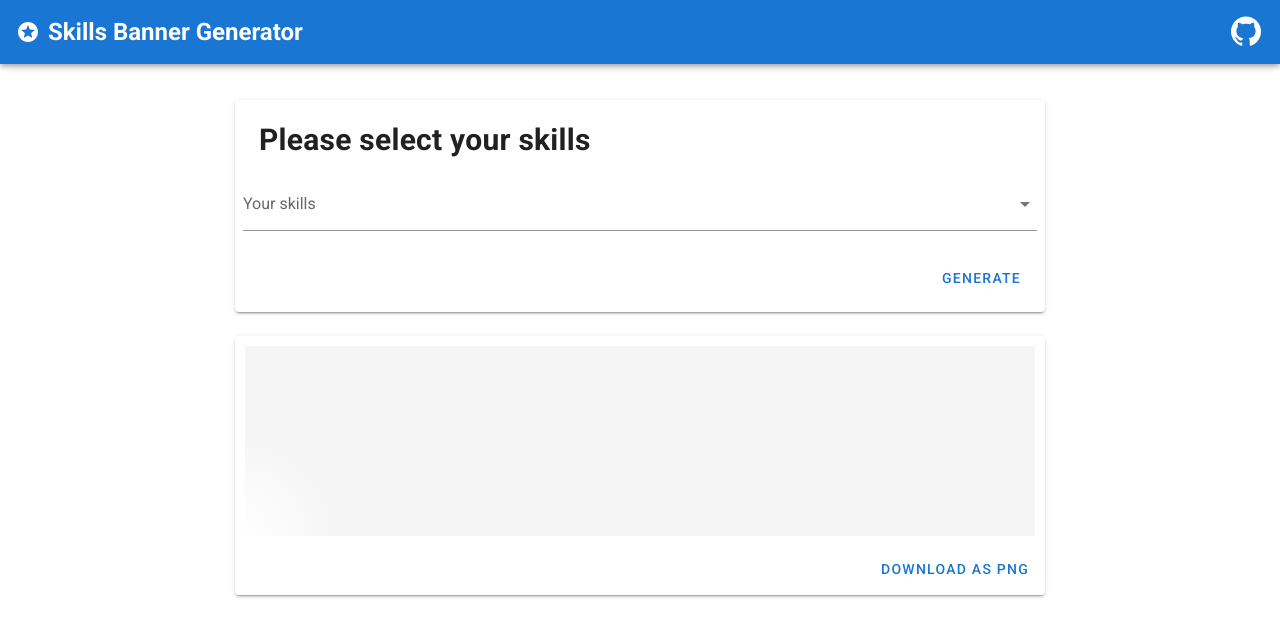
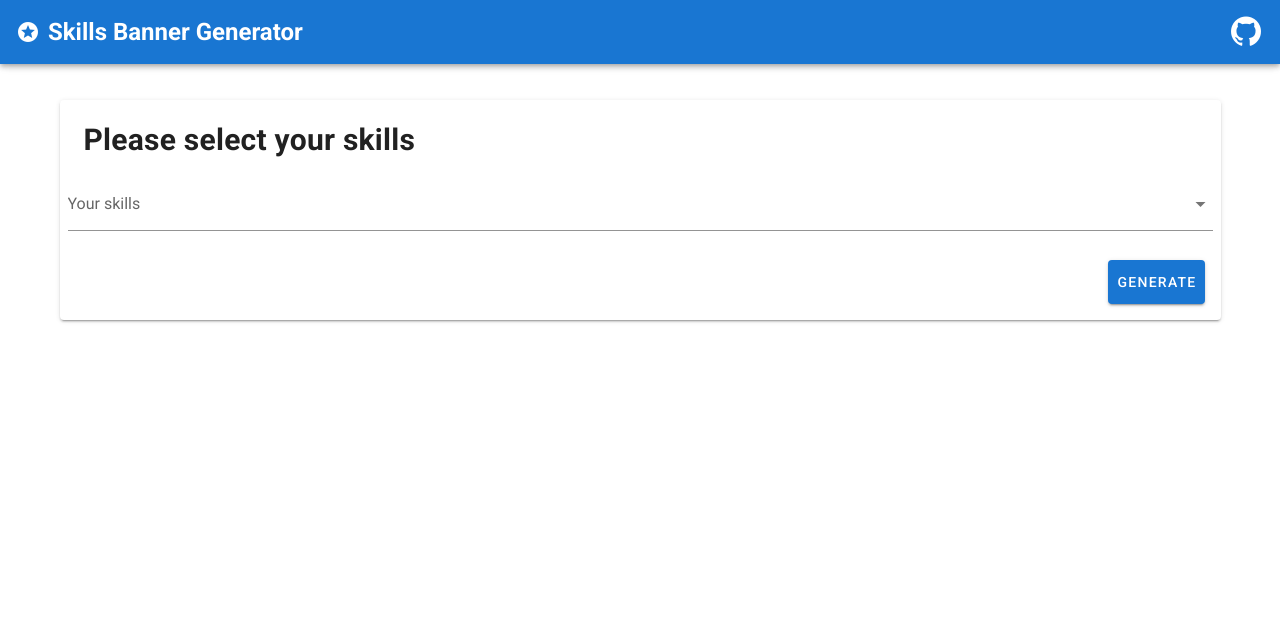
Before and after one commit to boukadam/bannershake, a Vue app: page / in a window 1280 px wide. Shown: the top 636 px of the page. Built offline with nearby package versions, Linux system fonts and the light colour scheme.

Commit message:
Create canvas dynamically and show only PNG data

```diff
--- a/public/index.html
+++ b/public/index.html
@@ -1,7 +1,7 @@
 <!DOCTYPE html>
 <html lang="en">
   <head>
-    <title>Skills banner generator</title>
+    <title>Skills Banner Generator</title>
     <meta charset="utf-8">
     <meta http-equiv="X-UA-Compatible" content="IE=edge">
     <meta name="viewport" content="width=device-width,initial-scale=1.0">
--- a/src/App.vue
+++ b/src/App.vue
@@ -6,19 +6,20 @@
         <h2>Skills Banner Generator</h2>
       </div>
       <v-spacer></v-spacer>
-      <a href='https://github.com/boukadam/skills-banner-generator'><v-icon large>mdi-github</v-icon></a>
+      <a href="https://github.com/boukadam/skills-banner-generator"
+        ><v-icon large>mdi-github</v-icon></a
+      >
     </v-app-bar>
 
     <v-main>
       <v-container>
-        <v-card class="mx-lg-auto mt-6 pa-2" :width="canvasWidth + 10">
+        <v-card class="mx-lg-auto mt-6 pa-2">
           <v-card-title>
             <h2>Please select your skills</h2>
           </v-card-title>
           <v-autocomplete
             v-model="selected"
             :items="skills"
-            :search-input.sync="search"
             label="Your skills"
             multiple
             clearable
@@ -44,13 +45,18 @@
           </v-autocomplete>
           <v-card-actions>
             <v-spacer></v-spacer>
-            <v-btn color="primary" text @click="generate"> Generate </v-btn>
+            <v-btn
+              color="primary"
+              :disabled="generationBeingProcessed"
+              @click="generate"
+              large
+            >
+              Generate
+            </v-btn>
           </v-card-actions>
         </v-card>
-        <v-card class="mx-lg-auto mt-6" :width="canvasWidth + 10">
-          <canvas id="myCanvas" :width="canvasWidth" :height="canvasHeight">
-            Your browser does not support the HTML5 canvas tag.
-          </canvas>
+        <v-card v-if="generatedImage" class="mx-lg-auto mt-6">
+          <v-card-text><v-img :src="generatedImage"></v-img></v-card-text>
           <v-card-actions>
             <v-spacer></v-spacer>
             <v-btn color="primary" text @click="download">
@@ -58,6 +64,14 @@
             </v-btn>
           </v-card-actions>
         </v-card>
+        <canvas
+          id="myCanvas"
+          :width="canvasWidth"
+          :height="canvasHeight"
+          hidden
+        >
+          Your browser does not support the HTML5 canvas tag.
+        </canvas>
       </v-container>
     </v-main>
   </v-app>
@@ -71,11 +85,12 @@ export default {
   data: () => ({
     skills: json,
     selected: [],
-    search: null,
-    canvasWidth: 800,
-    canvasHeight: 200,
-    logoSize: 40,
-    logoMargin: 4,
+    canvasWidth: 800 * 4,
+    canvasHeight: 200 * 4,
+    logoSize: 40 * 4,
+    logoMargin: 4 * 4,
+    generatedImage: null,
+    generationBeingProcessed: false,
   }),
   computed: {
     logoArea() {
@@ -88,33 +103,7 @@ export default {
       return Math.floor(this.canvasHeight / this.logoArea);
     },
   },
-  watch: {
-    selected() {
-      this.search = null;
-    },
-  },
-  mounted() {
-    this.drawCanvasBackground();
-  },
   methods: {
-    drawCanvasBackground() {
-      var canvas = document.getElementById("myCanvas");
-      var ctx = canvas.getContext("2d");
-      // Create gradient
-      var grd = ctx.createRadialGradient(
-        0,
-        this.canvasWidth / 4,
-        5,
-        0,
-        this.canvasWidth / 4,
-        this.canvasHeight / 2
-      );
-      grd.addColorStop(1, "whitesmoke");
-      grd.addColorStop(0, "white");
-      // Fill with gradient
-      ctx.fillStyle = grd;
-      ctx.fillRect(10, 10, this.canvasWidth, this.canvasHeight);
-    },
     onSkillRemoved(data) {
       data.parent.selectItem(data.item);
     },
@@ -127,9 +116,31 @@ export default {
       };
     },
     generate() {
-      var c = document.getElementById("myCanvas");
-      var ctx = c.getContext("2d");
+      this.generationBeingProcessed = true;
+
+      // Init canvas
+      var canvas = document.createElement("canvas");
+      canvas.width = this.canvasWidth;
+      canvas.height = this.canvasHeight;
+      var ctx = canvas.getContext("2d");
+
+      // With gradient background
+      var grd = ctx.createRadialGradient(
+        0,
+        this.canvasWidth / 4,
+        5,
+        0,
+        this.canvasWidth / 4,
+        this.canvasHeight / 2
+      );
+      grd.addColorStop(1, "whitesmoke");
+      grd.addColorStop(0, "white");
+      ctx.fillStyle = grd;
+      ctx.fillRect(10, 10, this.canvasWidth, this.canvasHeight);
+
+      // Append selected logos
       var _this = this;
+      var drawnLogos = 0;
       this.selected.forEach((element, index) => {
         var image = new Image();
         image.addEventListener("load", function () {
@@ -151,12 +162,16 @@ export default {
             width,
             height
           );
+          drawnLogos++;
+          if (drawnLogos === _this.selected.length) {
+            _this.generatedImage = canvas.toDataURL("image/png;base64");
+            _this.generationBeingProcessed = false;
+          }
         });
         image.src = require("./static/logos/" + element);
       });
     },
     download() {
-      var canvas = document.getElementById("myCanvas");
       var lnk = document.createElement("a"),
         e;
 
@@ -166,7 +181,7 @@ export default {
       /// convert canvas content to data-uri for link. When download
       /// attribute is set the content pointed to by link will be
       /// pushed as "download" in HTML5 capable browsers
-      lnk.href = canvas.toDataURL("image/png;base64");
+      lnk.href = this.generatedImage;
 
       /// create a "fake" click-event to trigger the download
       if (document.createEvent) {
--- a/src/plugins/vuetify.js
+++ b/src/plugins/vuetify.js
@@ -4,7 +4,4 @@ import Vuetify from 'vuetify/lib/framework';
 Vue.use(Vuetify);
 
 export default new Vuetify({
-    icons: {
-        iconfont: 'mdiSvg' // 'mdi' || 'mdiSvg' || 'md' || 'fa' || 'fa4' || 'faSvg'
-    }
 });
```
